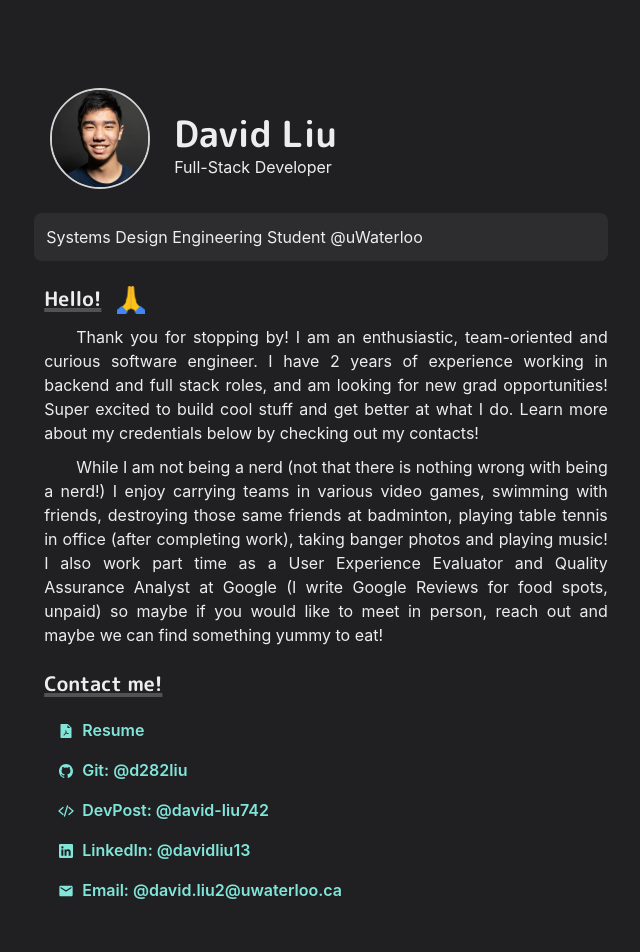
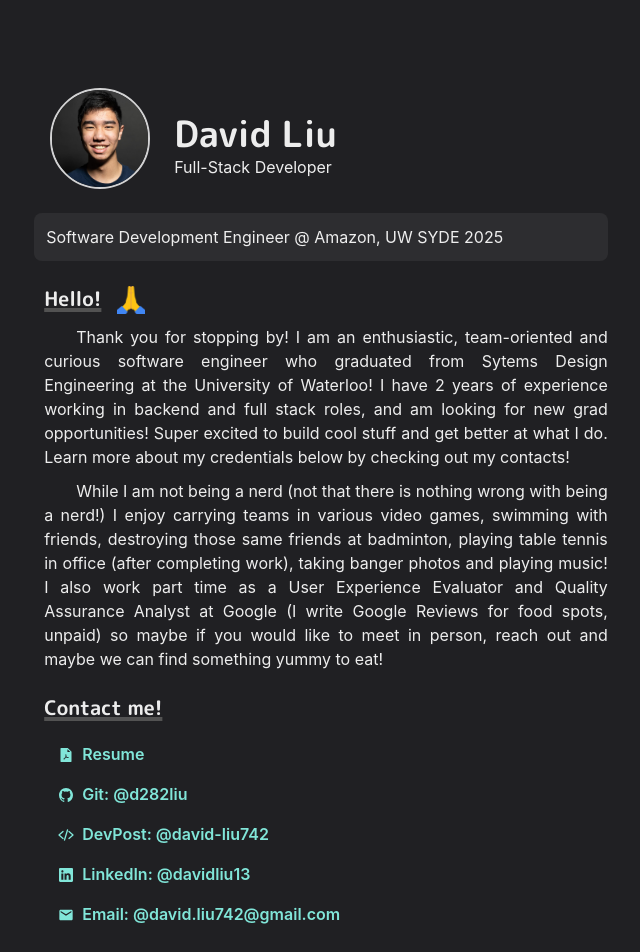
Before and after one commit to d282liu/David-Liu-Website-3, a Next.js app: page / in a window 1280 px wide. Shown: the top 952 px of the page, without its empty margins (319-959 px from the left). Built offline with nearby package versions, Linux system fonts and the light colour scheme.

Commit message:
Update resume and description for new ish grad

```diff
--- a/pages/index.js
+++ b/pages/index.js
@@ -48,7 +48,7 @@ function HomePage() {
                     </Box>
                 </Container>
                 <Box borderRadius="lg" bg={'whiteAlpha.100'} p={3} mb={6} mt={6} align="left">
-                    Systems Design Engineering Student @uWaterloo
+                    Software Development Engineer @ Amazon, UW SYDE 2025
                 </Box>
                 <Section delay={0.1}>
                     <Intro>
@@ -58,7 +58,8 @@ function HomePage() {
                     <Image src={prayerImg} ml={4} width={7} height={7} alt="logo" />
                     </Intro>
                     <Paragraph>
-                        Thank you for stopping by! I am an enthusiastic, team-oriented and curious software engineer. I have 2 years of experience working in backend and full stack roles, and am looking for new grad opportunities! Super excited to build cool stuff and get better at what I do. Learn more about my credentials below by checking out my contacts!
+                        Thank you for stopping by! I am an enthusiastic, team-oriented and curious software engineer who graduated from Sytems Design Engineering at the University of Waterloo!
+                        I have 2 years of experience working in backend and full stack roles, and am looking for new grad opportunities! Super excited to build cool stuff and get better at what I do. Learn more about my credentials below by checking out my contacts!
                     </Paragraph>
                     <Paragraph>
                         While I am not being a nerd (not that there is nothing wrong with being a nerd!) I enjoy carrying teams in various video games, swimming with friends, destroying those same friends at badminton, playing table tennis in office (after completing work),
@@ -72,7 +73,7 @@ function HomePage() {
                     </Heading>
                     <List pl={2}>
                     <ListItem>
-                        <Link href="/files/David Liu Resume Sept 2024.pdf" download target="_blank">
+                        <Link href="/files/David Liu Resume Jan 2026.pdf" download target="_blank">
                         <Button
                             variant="ghost"
                             colorScheme="teal"
@@ -116,13 +117,13 @@ function HomePage() {
                         </Link>
                     </ListItem>
                     <ListItem>
-                        <Link href="mailto:david.liu2@uwaterloo.ca" target="_blank">
+                        <Link href="mailto:david.liu742@gmail.com" target="_blank">
                         <Button
                             variant="ghost"
                             colorScheme="teal"
                             leftIcon={<Icon as={MdEmail} />}
                         >
-                            Email: @david.liu2@uwaterloo.ca
+                            Email: @david.liu742@gmail.com
                         </Button>
                         </Link>
                     </ListItem>
```
Also changed, not shown: 2 other files (tests, documents, lock files or other folders).
